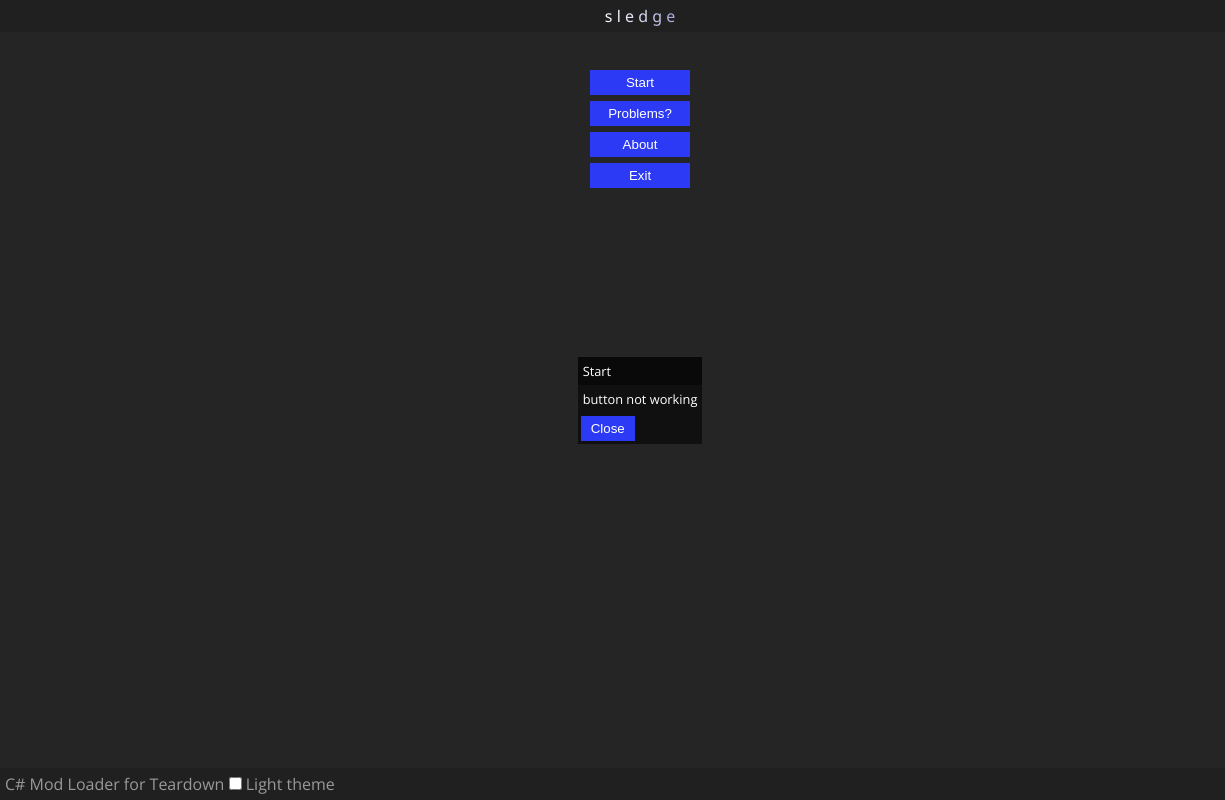
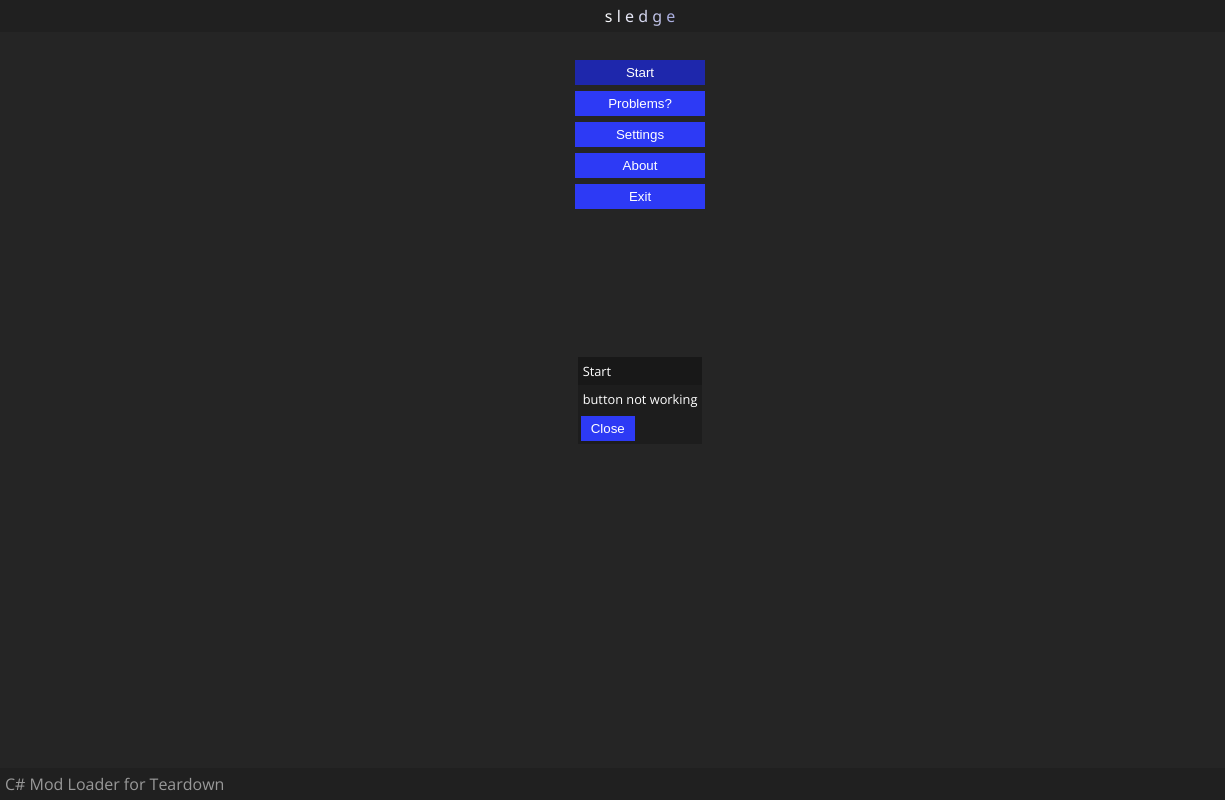
Before and after one commit to Nitrrine/sledge-launcher, an Electron app: page index.html in a window 1280 px wide. Both pictures are taken after a click on the button "Start". Shown: the full height of the page, 0-1225 px from the left. Drawn offline with nearby package versions, Linux system fonts and the light colour scheme; no server answers.

Commit message:
custom focus

```diff
--- a/buttons.js
+++ b/buttons.js
@@ -16,6 +16,10 @@
     'The current goal is to port all of the already available Lua functions to C#, then add new / custom ones on top. (i.e. Voxel loading, changing gl uniforms, loading custom shaders, etc). It also features other neat things like Ultralight support.<br><br>'+
     'Special thanks to:<br>'+
     '<a target="_blank" href="https://github.com/SK83RJOSH">SK83RJOSH</a>, <a target="_blank" href="https://github.com/ss-gnalvesteffer">Xorberax</a>, <a target="_blank" href="https://github.com/nymda">Nymda</a>, <a target="_blank" href="https://github.com/BuilderHD">Nitro</a>, <a target="_blank" href="https://github.com/vulcan-dev">Daniel</a>, <a target="_blank" href="https://github.com/alexandargyurov">Alexandar</a>')
+}
+
+function settingsButtonClick() {
+    createPopup('Settings', '<input type="checkbox" onclick=themeChanged(this.checked)> Light theme')
 }
 
 function exitButtonClick() {
--- a/index.html
+++ b/index.html
@@ -36,13 +36,13 @@
             <div class="buttons">
                 <button onclick="startButtonClick()">Start</button>
                 <button onclick="problemsButtonClick()">Problems?</button>
+                <button onclick="settingsButtonClick()">Settings</button>
                 <button onclick="aboutButtonClick()">About</button>
                 <button onclick="exitButtonClick()">Exit</button>
             </div>
         </div>
         <footer class="footer">
             C# Mod Loader for Teardown
-            <input type="checkbox" onchange="themeChanged(this.checked)"> Light theme
             <div class="links">
                 <a target='_blank' href="https://github.com/BuilderHD/sledge-launcher"><img src="img/github.svg" alt="Github"></a>
             </div>
--- a/style.css
+++ b/style.css
@@ -5,8 +5,8 @@
     --var-second-fc: #999999;
     --var-button-bg: #2d3af5;
     --var-second-button-bg: #1e27ac;
-    --var-popup-bg: #101010;
-    --var-popup-second-bg: #090909;
+    --var-popup-bg: #1d1d1d;
+    --var-popup-second-bg: #181818;
 }
 
 * {
@@ -80,29 +80,28 @@
     cursor: pointer;
     transition: .1s;
     margin: 3px;
+    outline: none;
 }
 
-button:hover {
+button:hover, button:focus {
     background: var(--var-second-button-bg);
 }
 
-.main {
-    flex: 1 1 auto;
-}
-
 .main .buttons {
-    margin: auto;
+    margin: 25px auto;
     display: flex;
     align-items: center;
-    padding: 35px 0;
     flex-direction: column;
 }
 
 .main .buttons button {
-    min-width: 100px;
+    min-width: 130px;
 }
 
 .footer {
+    position: absolute;
+    bottom: 0;
+    width: 100%;
     padding: 5px;
     color: var(--var-second-fc);
     background: var(--var-second-bg);
```
